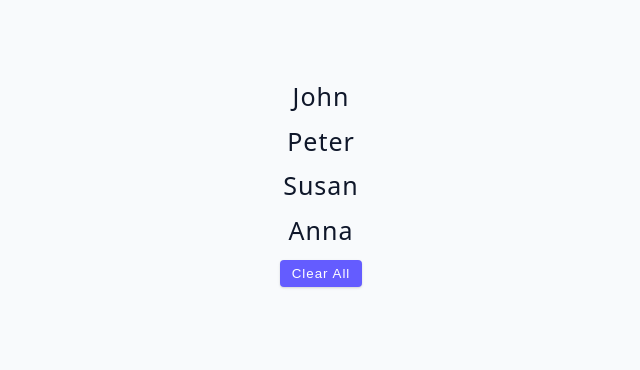
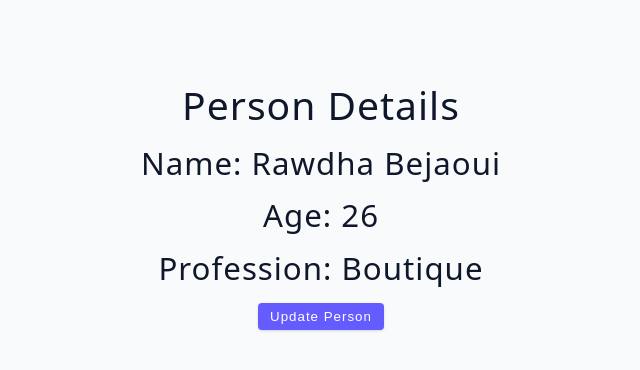
Before and after one commit to emmeiwhite/advanced-react-2024, a React (Vite) app: page / in a window 1280 px wide. Shown: the top 370 px of the page, without its empty margins (319-959 px from the left). Built offline with nearby package versions, Linux system fonts and the light colour scheme.

Commit message:
Object & UI --- spread operator

```diff
--- a/src/App.jsx
+++ b/src/App.jsx
@@ -1,4 +1,4 @@
-import Starter from './../src/tutorial/01-useState/starter/03-useState-array'
+import Starter from './../src/tutorial/01-useState/starter/04-useState-object'
 function App() {
   return (
     <div className="container">
--- a/src/tutorial/01-useState/starter/04-useState-object.jsx
+++ b/src/tutorial/01-useState/starter/04-useState-object.jsx
@@ -1,7 +1,35 @@
-import { useState } from 'react';
+import { useState } from 'react'
 
 const UseStateObject = () => {
-  return <h2>useState object example</h2>;
-};
+  const [person, setPerson] = useState({
+    name: 'Rawdha Bejaoui',
+    age: 26,
+    profession: 'boutique'
+  })
 
-export default UseStateObject;
+  function handlePerson() {
+    setPerson({
+      ...person,
+      name: 'Imran & Rawdha',
+      age: '32 & 26',
+      profession: 'EveDress & EmmeiSoft'
+    })
+  }
+  return (
+    <div>
+      <h2>Person Details</h2>
+      <h3>Name: {person.name}</h3>
+      <h3>Age: {person.age}</h3>
+      <h3>Profession: {person.profession}</h3>
+
+      <button
+        className="btn"
+        onClick={handlePerson}
+      >
+        {person.name === 'Imran & Rawdha' ? 'Together Forever' : 'Update Person'}
+      </button>
+    </div>
+  )
+}
+
+export default UseStateObject
```
